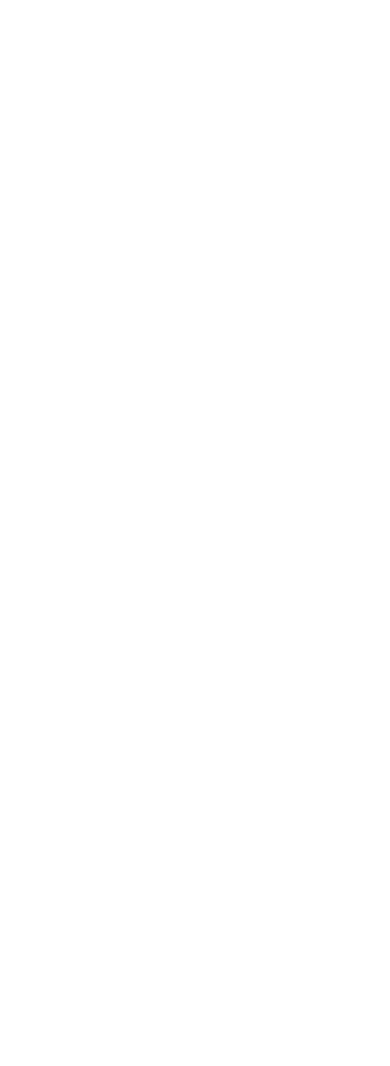
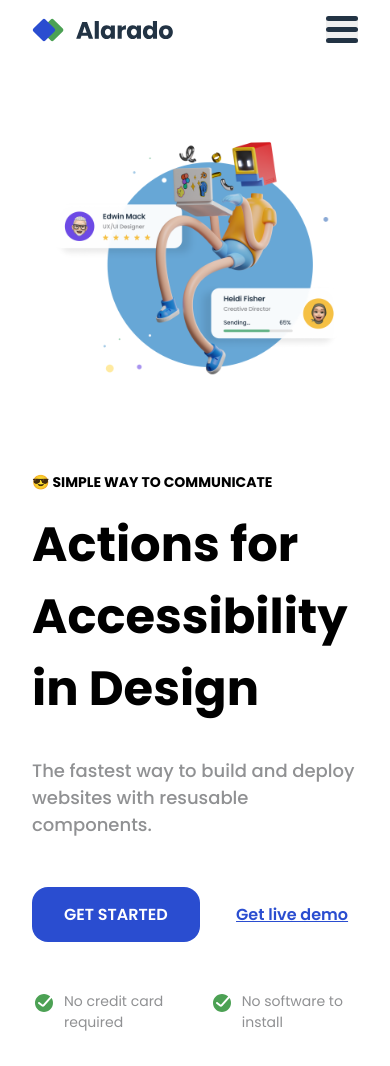
Before and after one commit to DevPadd/responsive-simple-homepage, a plain HTML site: page index.html in a window 390 px wide. Before the commit the page ends 844 px from the top, so only its background shows below. Drawn offline with Linux system fonts and the light colour scheme.

Commit message:
completed light mode styles, responsive media queries

```diff
--- a/index.html
+++ b/index.html
@@ -12,5 +12,61 @@
         />
         <link rel="stylesheet" href="styles.css" />
     </head>
-    <body></body>
+    <body>
+        <nav>
+            <img src="assets/alarado-icon-homepage.svg" alt="logo" />
+            <ul>
+                <li><a href="#about-us">About us</a></li>
+                <li><a href="#">Product</a></li>
+                <li><a href="#">Resource</a></li>
+                <li><a href="#">Contact</a></li>
+            </ul>
+            <div class="dark-mode-toggle">
+                <img src="assets/Moon_fill_light.svg" alt="" />
+                <img src="assets/Sun_fill.svg" alt="" />
+            </div>
+            <button class="hamburger">
+                <span></span>
+                <span></span>
+                <span></span>
+            </button>
+        </nav>
+
+        <main>
+            <div class="text-container">
+                <h4>😎 Simple way to communicate</h4>
+                <h1>Actions for Accessibility in Design</h1>
+                <h3>
+                    The fastest way to build and deploy websites with resusable
+                    components.
+                </h3>
+                <div class="btn-group">
+                    <a href="#get-started">Get Started</a>
+                    <a href="#get-live-demo">Get live demo</a>
+                </div>
+
+                <ul>
+                    <li>
+                        <span
+                            ><img
+                                src="assets/Done_ring_round_fill.svg"
+                                alt="check"
+                        /></span>
+                        <p>No credit card required</p>
+                    </li>
+                    <li>
+                        <span
+                            ><img
+                                src="assets/Done_ring_round_fill.svg"
+                                alt="check"
+                        /></span>
+                        <p>No software to install</p>
+                    </li>
+                </ul>
+            </div>
+            <div class="hero-img-container">
+                <img src="assets/hero-image-simple-homepage.png" alt="hero" />
+            </div>
+        </main>
+    </body>
 </html>
--- a/styles.css
+++ b/styles.css
@@ -1,3 +1,14 @@
+:root {
+    --ff: "Poppins", sans-serif;
+    --transition: all 0.2s ease-in-out;
+    --color-primary: #2a4dd0;
+    --color-secondary: #4ca154;
+    --color3: #111729;
+    --color4: #223344;
+    --color5: #909193;
+    --color6: #f2f9fe;
+    --color7: #ffffff;
+}
 * {
     margin: 0;
     padding: 0;
@@ -5,7 +16,7 @@
 }
 
 /* font styles */
-.poppins-thin {
+/* .poppins-thin {
     font-family: "Poppins", sans-serif;
     font-weight: 100;
     font-style: normal;
@@ -111,4 +122,187 @@
     font-family: "Poppins", sans-serif;
     font-weight: 900;
     font-style: italic;
+} */
+
+/* nav */
+nav {
+    display: flex;
+    padding: 1rem 2rem;
+    justify-content: space-between;
+    align-items: center;
 }
+
+nav ul {
+    display: flex;
+    list-style: none;
+    justify-content: space-evenly;
+    width: 50%;
+}
+
+nav .hamburger {
+    display: none;
+    flex-direction: column;
+    border: none;
+    gap: 0.4rem;
+}
+
+nav .hamburger span {
+    width: 2rem;
+    height: 0.3rem;
+    background-color: #223344;
+    border-radius: 0.5rem;
+    -webkit-border-radius: 0.5rem;
+    -moz-border-radius: 0.5rem;
+    -ms-border-radius: 0.5rem;
+    -o-border-radius: 0.5rem;
+}
+
+nav ul li a {
+    text-decoration: none;
+    font-family: var(--ff);
+    font-weight: 600;
+    color: var(--color5);
+    transition: var(--transition);
+    -webkit-transition: var(--transition);
+    -moz-transition: var(--transition);
+    -ms-transition: var(--transition);
+    -o-transition: var(--transition);
+}
+nav ul li a:hover,
+nav ul li a[href="#about-us"] {
+    color: var(--color4);
+}
+
+nav .dark-mode-toggle {
+    display: flex;
+    border-radius: 2rem;
+    border: none;
+    padding: 5px;
+    color: white;
+    text-align: center;
+    background-color: #223344;
+    cursor: pointer;
+}
+
+nav .dark-mode-toggle img:last-child {
+    background-color: white;
+    border-radius: 50%;
+    margin-left: 0.5rem;
+    -webkit-border-radius: 50%;
+    -moz-border-radius: 50%;
+    -ms-border-radius: 50%;
+    -o-border-radius: 50%;
+}
+
+/* main */
+main {
+    margin-top: 4rem;
+    padding: 0 2rem;
+    display: flex;
+    justify-content: space-evenly;
+}
+.text-container {
+    font-family: var(--ff);
+
+    width: 50%;
+}
+.text-container h4 {
+    font-size: 0.875rem;
+    text-transform: uppercase;
+    margin-bottom: 1rem;
+}
+.text-container h1 {
+    font-size: 3.75rem;
+    max-width: 25rem;
+    margin-bottom: 2rem;
+}
+
+.text-container h3 {
+    font-size: 1.125rem;
+    color: var(--color5);
+    font-weight: 500;
+    max-width: 30rem;
+    margin-bottom: 4rem;
+}
+.text-container .btn-group {
+    margin-bottom: 4rem;
+}
+.text-container .btn-group a:first-child {
+    text-decoration: none;
+    text-transform: uppercase;
+    font-weight: 600;
+    background-color: var(--color-primary);
+    color: white;
+    padding: 1rem 2rem;
+    border-radius: 1rem;
+    -webkit-border-radius: 1rem;
+    -moz-border-radius: 1rem;
+    -ms-border-radius: 1rem;
+    -o-border-radius: 1rem;
+    margin-right: 2rem;
+}
+.text-container ul {
+    display: flex;
+    list-style: none;
+}
+.text-container ul li {
+    display: inline-flex;
+    color: var(--color5);
+}
+
+.text-container ul li:first-child {
+    margin-right: 1rem;
+}
+
+.text-container ul li span {
+    margin-right: 0.5rem;
+}
+.text-container ul li p {
+    font-size: 0.875rem;
+}
+.text-container .btn-group a:last-child {
+    font-weight: 600;
+    color: var(--color-primary);
+}
+
+/* hero img */
+.hero-img-container {
+    text-align: center;
+    width: 50%;
+}
+.hero-img-container img {
+    max-width: 90%;
+    height: auto;
+}
+@media screen and (max-width: 1024px) {
+    main {
+        flex-direction: column-reverse;
+    }
+
+    .hero-img-container {
+        width: auto;
+    }
+    .text-container {
+        width: auto;
+    }
+    .text-container {
+        padding: 5rem 0;
+    }
+    .text-container h1 {
+        max-width: 100%;
+    }
+}
+@media screen and (max-width: 640px) {
+    nav ul,
+    nav .dark-mode-toggle {
+        display: none;
+    }
+
+    nav .hamburger {
+        display: flex;
+    }
+
+    .text-container h1 {
+        font-size: 3rem;
+    }
+}
```
